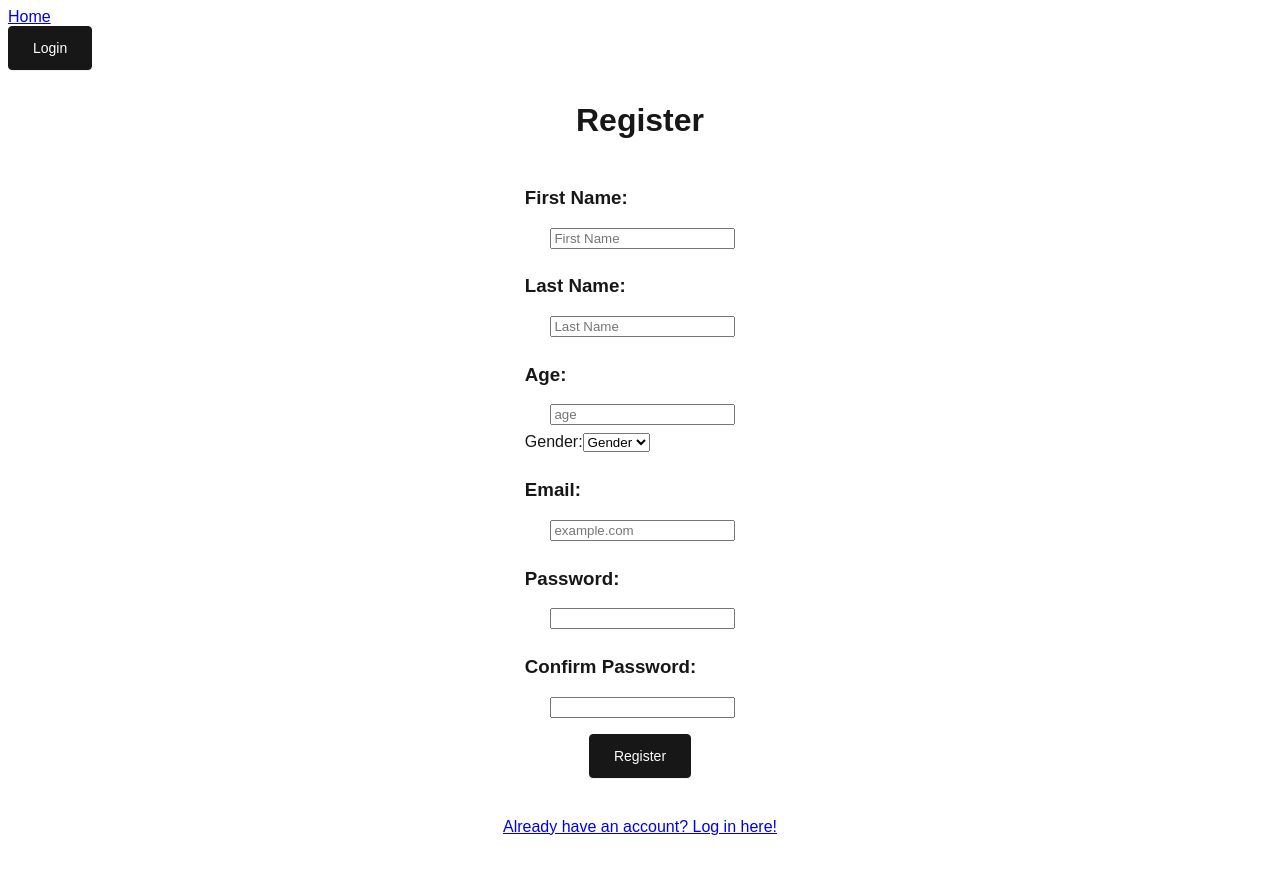
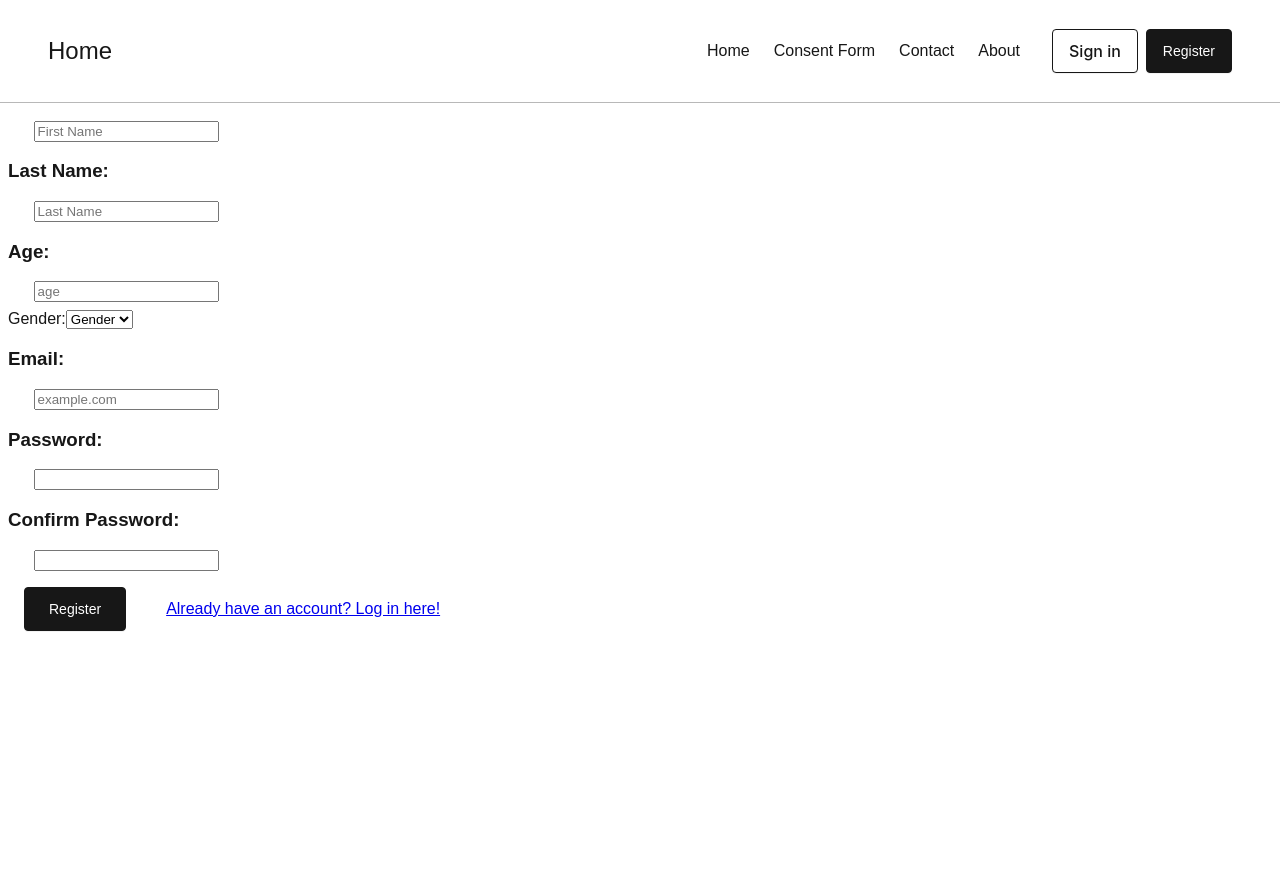
Before and after one commit to Vraiz/AnnotationApp, a Next.js app: page /Register in a window 1280 px wide. Shown: the top 874 px of the page. After the commit the page ends 800 px from the top, so only its background shows below. Built offline with nearby package versions, Linux system fonts and the light colour scheme.

Commit message:
feat: changed global header to be more active

```diff
--- a/app/Login/login.css
+++ b/app/Login/login.css
@@ -1,7 +1,7 @@
 .login-bg {
     background: linear-gradient(45deg,#ff8a00, #e52e71);
     width:100vw;
-    height:100vh;
+    height:100%;
     background-size: cover;
     background-position: center;
     top: 0;
@@ -13,9 +13,12 @@
 #quiz_main{
     background-color: white;
     width: 30vw;
-    height: 50vh;
     margin: 20vh auto;
+    padding: 10vh 0 10vh 0;
     border-radius: 5%;
     box-shadow: 0 4px 10px -2px rgba(0,0,0,0.2);
     text-align: center;
+    display: flex;
+    flex-direction: column;
+    align-items: center;
 }
--- a/app/Login/page.tsx
+++ b/app/Login/page.tsx
@@ -3,8 +3,6 @@ import react, { useEffect, useState } from 'react'
 import { useRouter } from 'next/navigation'
 import Link from "next/link";
 import "./login.css";
-
-
 
 const Login = () => {
     const router = useRouter();
@@ -53,13 +51,13 @@ const Login = () => {
 
     return(
         <div className = 'login-bg'>
-        <div id='quiz_main'>
+            <div id='quiz_main'>
                 <h1>Log in</h1>
                 <div id='quiz_div'><h3>Email: </h3><input type="email" name='email' placeholder='example.com' value={email} onChange={(e) => setEmail(e.target.value)}/></div>
                 <div id='quiz_div'><h3>Password: </h3><input type="password" name='password' placeholder='' value={password} onChange={(e) => setPassword(e.target.value)}/></div>
                 <button id='quiz_button' onClick={finishQuiz}>Register</button><br/>
                 <Link id='quiz_link' href="/Register">Don't have an account yet? Register here!</Link>
-        </div>
+            </div>
         </div>
     )
 }
--- /dev/null
+++ b/app/Register/page.module.css
@@ -0,0 +1,11 @@
+.login-bg {
+    background: linear-gradient(45deg,#ff8a00, #e52e71);
+    width:100vw;
+    height:100%;
+    background-size: cover;
+    background-position: center;
+    top: 0;
+    left: 0;
+    position: absolute;
+    z-index: -1;
+}
--- a/app/Register/page.tsx
+++ b/app/Register/page.tsx
@@ -2,6 +2,7 @@
 import react, { useEffect, useState } from 'react'
 import { useRouter } from 'next/navigation'
 import Link from "next/link";
+import "../page.module.css"
 
 
 
@@ -55,6 +56,7 @@ const Register = () => {
     }
 
     return(
+        <div className = "login-bg">
         <div id='quiz_main'>
                 <h1>Register</h1>
                 <div id='quiz_div'><h3>First Name: </h3><input type="text" name='fName' placeholder='First Name' value={fName} onChange={(e) => setFName(e.target.value)}/></div>
@@ -74,6 +76,7 @@ const Register = () => {
                 <button id='quiz_button' onClick={finishQuiz}>Register</button>
                 <Link id='quiz_link' href="/Login">Already have an account? Log in here!</Link>
         </div>
+        </div>
     )
 }
 
--- a/app/components/Globalheader.tsx
+++ b/app/components/Globalheader.tsx
@@ -1,6 +1,7 @@
 'use client'
 import React, { useState, useEffect } from 'react'
 import { useRouter } from "next/navigation";
+import styles from "../page.module.css";
 
 const globalHeader = () => {
     const router = useRouter();
@@ -38,21 +39,26 @@ const globalHeader = () => {
         router.push('/Login');
     }
 
+    const handleRegister = () => {
+        router.push('/Register');
+    }
+
     return (
-        <div id = "global_header">
-            <div id = "header_subset">
-                <div>
-                    <a href = "/">Home</a>
-                </div>
-                <div>
-                    {isLoggedIn ? (
-                        <button onClick={handleLogout}>Logout</button>
-                    ) : (
-                        <button onClick={handleLogin}>Login</button>
-                    )}
-                </div>
-            </div>
+        <header className={styles.navbar}>
+        <div className={styles.logo}>Home</div>
+
+        <nav className={styles.navLinks}>
+        <a href = "/">Home</a>
+          <a href="#">Consent Form</a>
+          <a href="#">Contact</a>
+          <a href="#">About</a>
+        </nav>
+
+        <div className={styles.authButtons}>
+          <button type = "button" className={styles.btnOutline} onClick={handleLogin}>Sign in</button>
+          <button className={styles.btnDark} onClick={handleRegister}>Register</button>
         </div>
+      </header>
     )
 }
 
--- a/app/globals.css
+++ b/app/globals.css
@@ -102,15 +102,6 @@ h5{
   margin: 1vh;
 }
 
-#quiz_main {
-  min-height: 100vh;
-  display: flex;
-  flex-direction: column;
-  justify-content: center;
-  align-items: center;
-}
-
-
 #quiz_div {
   margin-top: 1vh;
   justify-content: center;
--- a/app/page.tsx
+++ b/app/page.tsx
@@ -18,20 +18,6 @@ export default function Home() {
 
   return (
     <>
-      <header className={styles.navbar}>
-        <div className={styles.logo}>🅱</div>
-
-        <nav className={styles.navLinks}>
-          <a href="#">Consent Form</a>
-          <a href="#">Contact</a>
-          <a href="#">About</a>
-        </nav>
-
-        <div className={styles.authButtons}>
-          <button className={styles.btnOutline}>Sign in</button>
-          <button className={styles.btnDark}>Register</button>
-        </div>
-      </header>
 
       {/* Hero Section */}
       <main className={styles.hero}>
@@ -42,7 +28,7 @@ export default function Home() {
         </div>
 
         <div className={styles.heroButtons}>
-          <button className={styles.btnOutline}>
+          <button className={styles.btnOutline} onClick = {() => {router.push("/Login")}}>
             ⭐ Get Started
           </button>
         </div>
```
